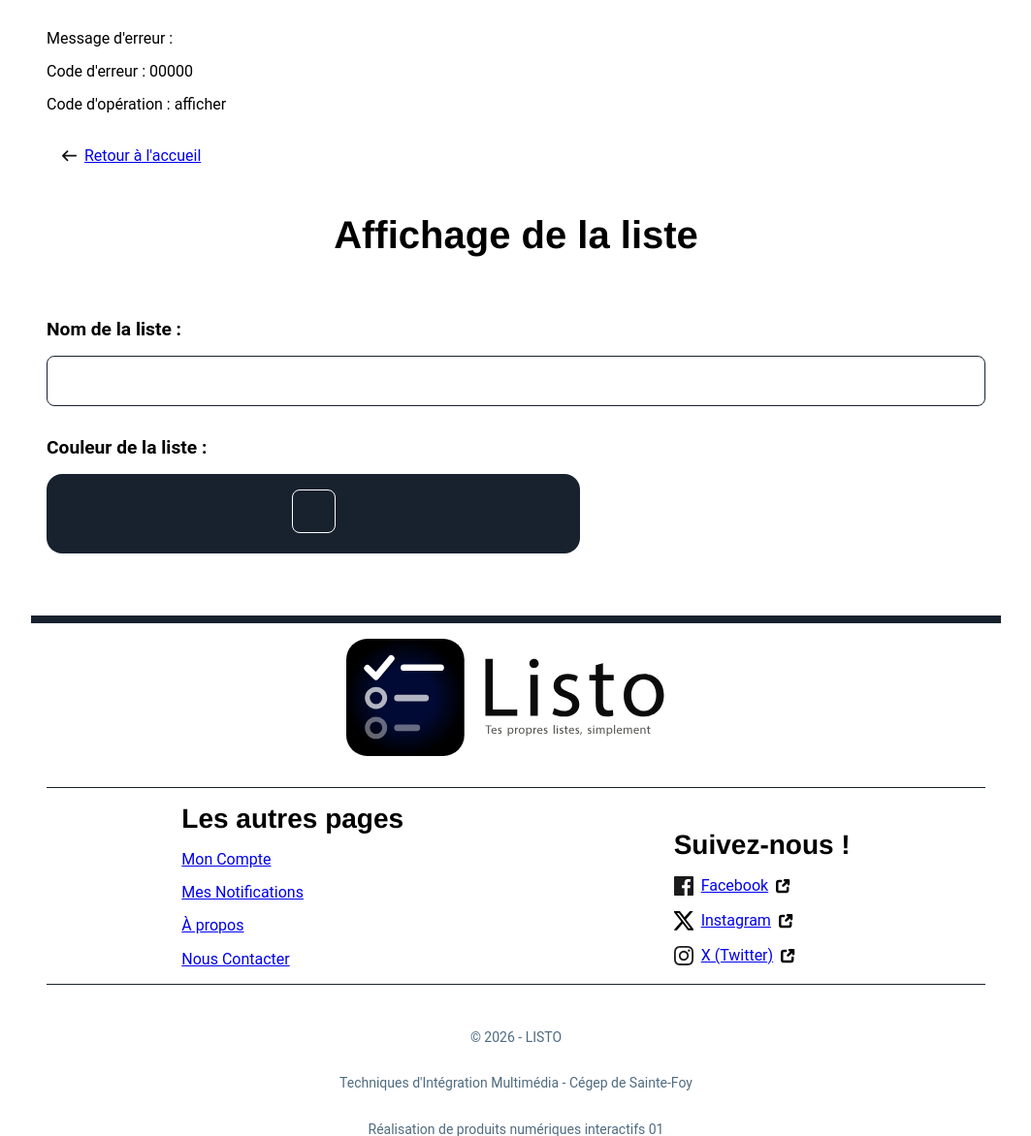
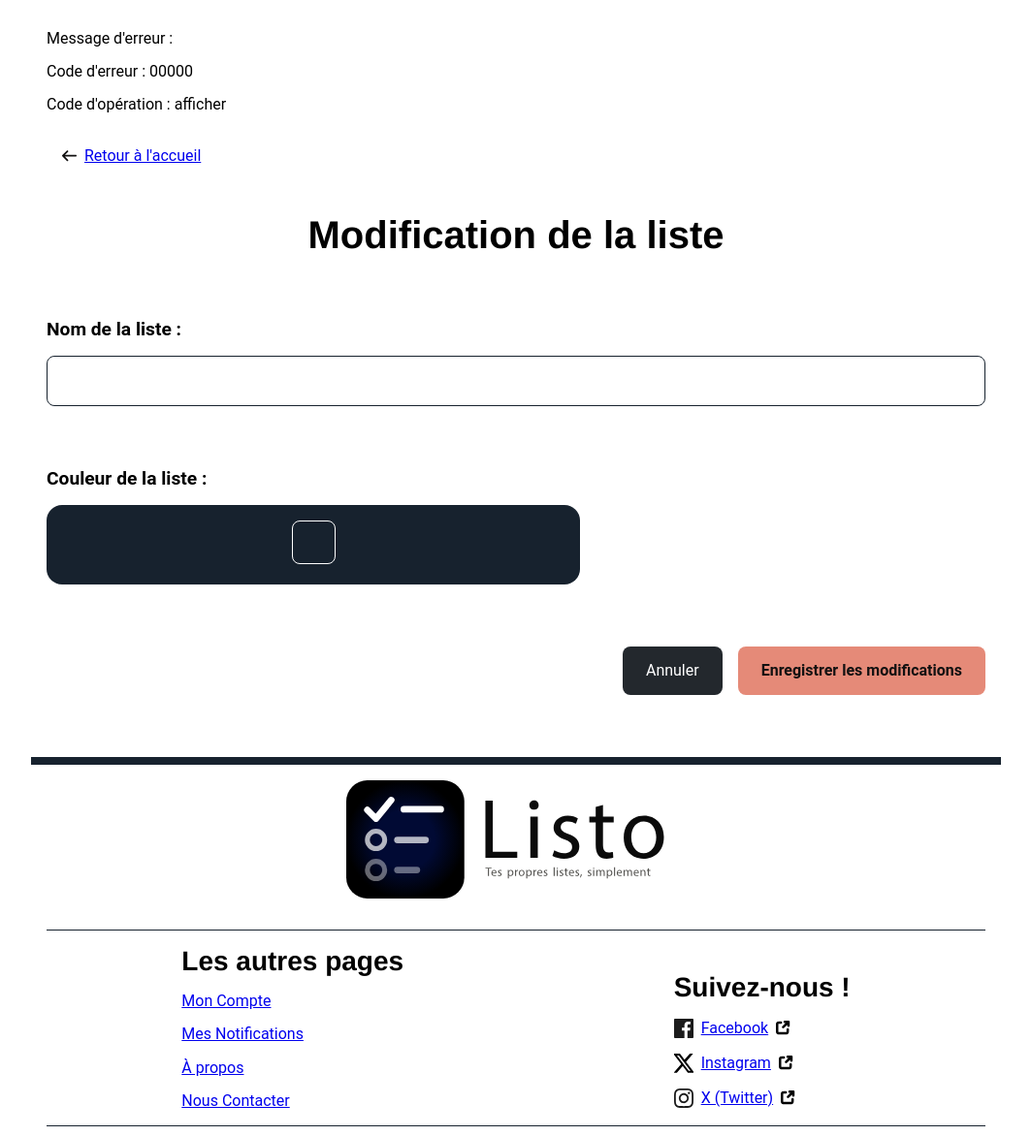
Before and after one commit to MaxaA-int/Projet02_AppWeb, a PHP site: page /pages/liste/maj/index.php in a window 1280 px wide. Shown: the part 126-1298 px from the top of the page at 97% size, without its empty margins (108-1171 px from the left). Run offline with PHP 8.4, Linux system fonts and the light colour scheme; tables that the repository leaves empty or names only in its code hold one stand-in row (values such as "Sample post"); some web fonts are replaced.

Commit message:
Update ALL
- Ajout des boutons pour annuler et enregistrer dans MAJ
- Ajustement du CSS pour la liste des couleurs
- Ajustement pour le code d'opération
- Affichage de la page MAJ différente en fonction du bouton
- Réglage du problème des label et couleurs

```diff
--- a/assets/css/components/main.css
+++ b/assets/css/components/main.css
@@ -83,7 +83,7 @@
 
                                 }
 
-                                input[name="btn_modifier"] {
+                                input[name="btn_afficher"] {
                                     background-image: url("../../img/icons/edit.svg");
                                     background-color: var(--Warning);
                                     border: none;
@@ -110,7 +110,7 @@
             .form-maj-liste {
 
                 .form__containeur {
-                    gap: 2rem;
+                    gap: 4rem;
                     flex-direction: column;
 
                     .form__item {
@@ -132,7 +132,7 @@
                         }
 
                         .liste__couleurs {
-                            gap: 0.5rem;
+                            gap: 1rem;
                             flex-direction: row;
                             flex-wrap: wrap;
                             justify-content: center;
@@ -161,9 +161,40 @@
 
                                 input[type='radio']:checked + label {
                                     outline: 2px solid var(--Orange-coral);
-                                    outline-offset: 2px;
+                                    outline-offset: 4px;
                                 }
                             }
+                        }
+
+                    }
+
+                    .form__item--controle {
+                        flex-direction: column;
+                        justify-content: center;
+                        width: 100%;
+                    }
+                }
+            }
+        }
+    }
+
+    /* Affichage Grosse Tablette - 768px */
+    @media screen and (min-width: 48.875rem) {
+        .main {
+
+            .main__containeur {
+
+                .form-maj-liste {
+
+                    .form__containeur {
+
+                        .form__item {
+
+                        }
+
+                        .form__item--controle {
+                            flex-direction: row;
+                            justify-content: flex-end;
                         }
                     }
                 }
--- a/assets/css/settings/general.css
+++ b/assets/css/settings/general.css
@@ -74,7 +74,8 @@
     }
 
     /* États des boutons/liens généraux */
-    button.btn-principal {
+    button.btn-principal,
+    input.btn-principal{
         background-color: var(--Orange-coral);
         color: var(--Noir);
         border: none;
@@ -86,17 +87,21 @@
     }
 
 
-    button.btn-secondaire {
+    button.btn-secondaire,
+    input.btn-secondaire {
         background-color: var(--Bleu-charbon);
         color: var(--Blanc);
         padding: 1rem 1.5rem;
         border-radius: 0.5rem;
+        border: none;
         font-size: 1rem;
         cursor: pointer;
     }
 
     button.btn-principal:hover,
-    button.btn-secondaire:hover {
+    input.btn-principal:hover,
+    button.btn-secondaire:hover,
+    input.btn-secondaire:hover {
         background-color: var(--Bleu-steel);
         color: var(--Blanc);
         border: 1px solid var(--Bleu-deep);
--- a/index.php
+++ b/index.php
@@ -96,7 +96,7 @@ function simplifierTexte($p_couleur)
                             <div class="item__controle flex">
                                 <form action="pages/liste/maj/index.php" method="get">
                                     <input type="hidden" name="idListe" value="<?php echo $liste['id_liste'] ?>">
-                                    <input type="submit" name="btn_modifier" value="">
+                                    <input type="submit" name="btn_afficher" value="">
                                 </form>
 
                                 <input type="button" name="btn_delete" value="">
--- a/pages/liste/maj/index.php
+++ b/pages/liste/maj/index.php
@@ -5,6 +5,7 @@ $strCodeOperation = "";
 $strCodeErreur = "00000";
 $strMessageErreur = "";
 $strEnteteH1 = "";
+$strTexteBoutonValider = "";
 
 include($niveau . 'assets/inc/config.inc.php');
 
@@ -14,7 +15,6 @@ $intIdListe = isset($_GET['idListe']) ? (int)$_GET['idListe'] : 0;
 switch (true) {
     case isset($_GET['btn_modifier']);
         $strCodeOperation = "modifier";
-        $strEnteteH1 = "Modification d'une liste";
         break;
     case isset($_GET['btn_nouveau']);
         $strCodeOperation = "nouveau";
@@ -22,7 +22,6 @@ switch (true) {
         break;
     case isset($_GET['btn_ajouter']);
         $strCodeOperation = "ajouter";
-        $strEnteteH1 = "Création d'une nouvelle liste";
         break;
     case isset($_GET['btn_supprimer']);
         $strCodeOperation = "supprimer";
@@ -34,13 +33,19 @@ switch (true) {
 }
 
 $arrListe = array();
-$arrListe['id_liste'] = $intIdListe;
-$arrListe['nom_liste'] = "";
-$arrListe['id_couleur'] = 0;
-$arrListe['id_utilisateur'] = $intIdUtilisateur;
-$arrListe['nom_couleur_fr'] = "";
 
-if ($strCodeOperation === "modifier") {
+/* SI NOUVELLE LISTE - BOUTON CRÉER UNE NOUVELLE LISTE */
+if ($strCodeOperation === "ajouter") {
+    $arrListe['id_liste'] = $intIdListe;
+    $arrListe['nom_liste'] = "";
+    $arrListe['id_couleur'] = 0;
+    $arrListe['id_utilisateur'] = $intIdUtilisateur;
+    $strEnteteH1 = "Création d'une nouvelle liste";
+    $strTexteBoutonValider = "Créer la liste";
+}
+
+/* MODIFICATION D'UNE LISTE - BOUTON ÉDITER */
+if ($strCodeOperation === "afficher") {
     /* Requête pour obtenir les info de la liste */
     $strRequete = "SELECT *
                 FROM t_liste
@@ -51,6 +56,16 @@ if ($strCodeOperation === "modifier") {
     $pdosResultat->execute();
     $arrListe = $pdosResultat->fetch(PDO::FETCH_ASSOC);
     $pdosResultat->closecursor();
+    $strEnteteH1 = "Modification de la liste $arrListe[nom_liste]";
+    $strTexteBoutonValider = "Enregistrer les modifications";
+}
+
+/* CONDITIONS ET REQUETES POUR VALIDER ET METTRE À JOUR */
+if ($strCodeOperation === "modifier" || $strCodeOperation === "ajouter" || $strCodeOperation === "supprimer") {
+    $arrListe['id_liste'] = $_GET['idListe'];
+    $arrListe['nom_liste'] = $_GET['nom_liste'];
+    $arrListe['id_couleur'] = $_GET['idCouleur'];
+    $arrListe['id_utilisateur'] = $_GET['idUtilisateur'];
 }
 
 /* Requête pour les couleurs */
@@ -126,7 +141,9 @@ function ecrireChecked($valeurRadio, $nomRadio)
 
         <h1><?php echo $strEnteteH1 ?></h1>
 
-        <form action="<?php echo $niveau ?>index.php" method="get" class="form-maj-liste">
+        <form action="index.php" method="get" class="form-maj-liste">
+            <input type="hidden" name="idUtilisateur" value="<?php echo $intIdUtilisateur ?>">
+            <input type="hidden" name="idListe" value="<?php echo $intIdListe ?>">
 
             <ul class="form__containeur flex">
                 <li class="form__item">
@@ -139,9 +156,6 @@ function ecrireChecked($valeurRadio, $nomRadio)
                     <ul class="liste__couleurs flex">
                         <?php foreach ($arrListeCouleurs as $couleur) { ?>
                             <li class="couleur__item">
-                                <label for="couleur_<?php echo $couleur['id_couleur'] ?>"
-                                       class="fond-radio liste-<?php echo simplifierTexte($couleur['nom_couleur_fr']) ?>">
-                                </label>
                                 <input type="radio"
                                         <?php echo ecrireChecked("$couleur[id_couleur]", "id_couleur") ?>
                                        aria-label="Couleur <?php echo $couleur['nom_couleur_fr'] ?>"
@@ -149,9 +163,18 @@ function ecrireChecked($valeurRadio, $nomRadio)
                                        class="visually-hidden liste-<?php echo simplifierTexte($couleur['nom_couleur_fr']) ?>"
                                        name="idCouleur" value="<?php echo $couleur['id_couleur'] ?>"
                                        id="couleur_<?php echo $couleur['id_couleur'] ?>">
+                                <label for="couleur_<?php echo $couleur['id_couleur'] ?>"
+                                       class="fond-radio liste-<?php echo simplifierTexte($couleur['nom_couleur_fr']) ?>">
+                                </label>
                             </li>
                         <?php } ?>
                     </ul>
+                </li>
+
+                <li class="form__item form__item--controle flex">
+                    <input type="submit" class="btn-secondaire" name="btn_annuler" value="Annuler">
+                    <input type="submit" class="btn-principal" name="btn_modifier"
+                           value="<?php echo $strTexteBoutonValider ?>">
                 </li>
             </ul>
 
```
